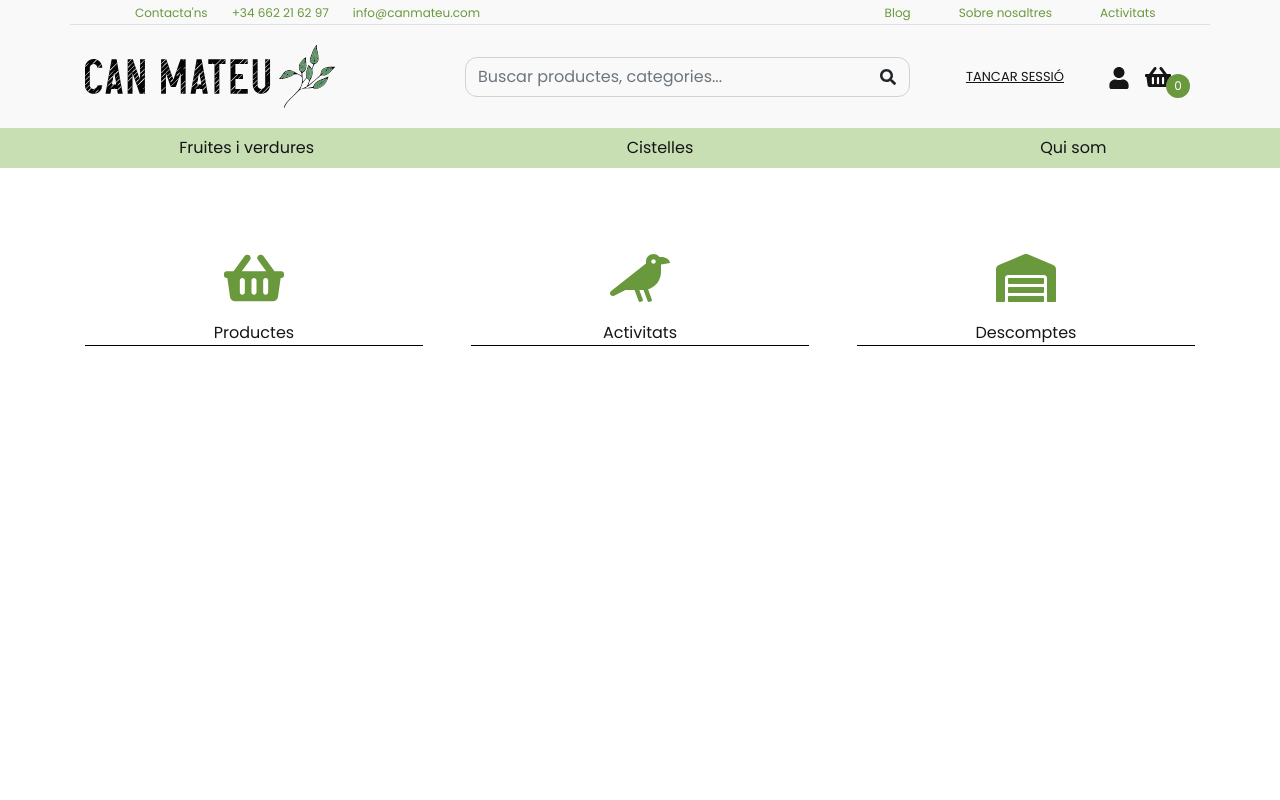
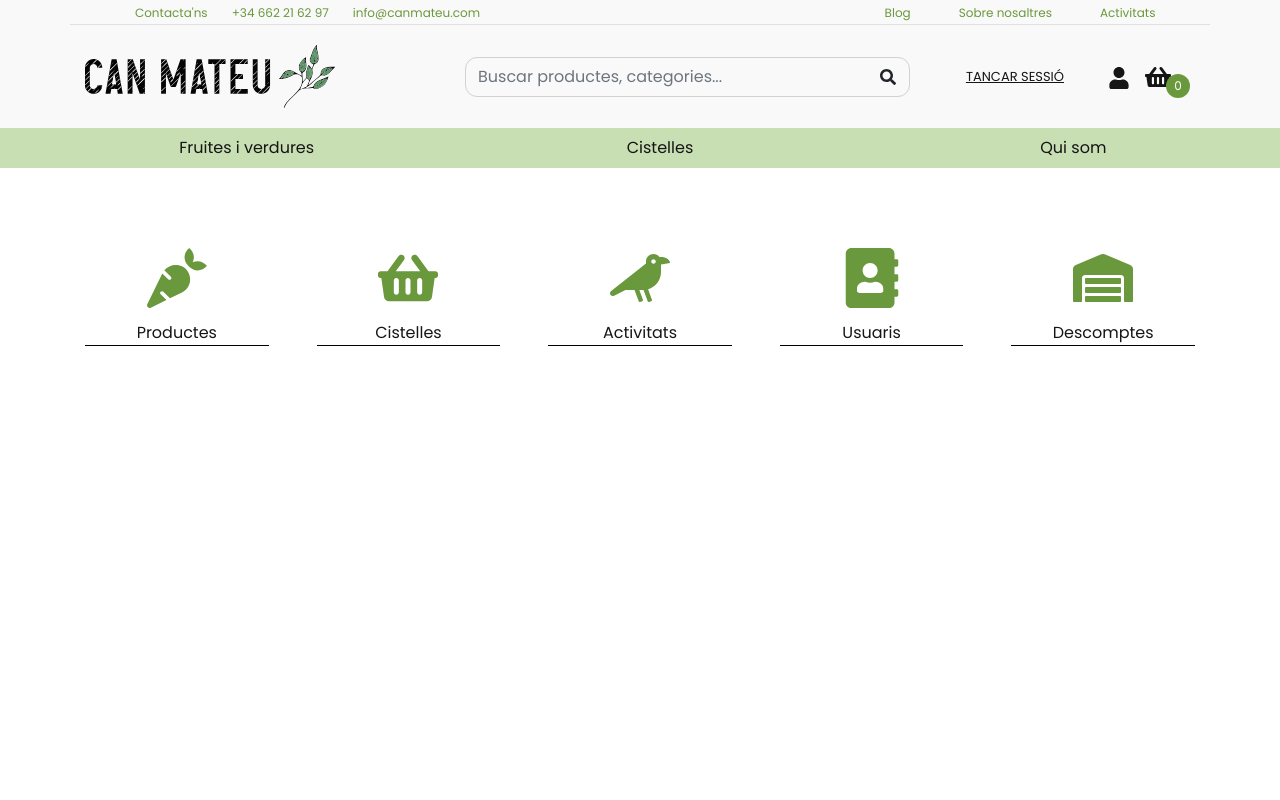
Before and after one commit to SalvadorSC/can-manel-front, a React (Create React App) app: page /administracio in a window 1280 px wide. Shown: the top 800 px of the page. Built offline with nearby package versions, Linux system fonts and the light colour scheme; no server answers; sample sign-in values are in the browser's storage.

Commit message:
pàgines AdminUsersList + AdminBasketList creades i afegides a AdminHomePage

```diff
--- a/src/App.js
+++ b/src/App.js
@@ -27,6 +27,8 @@ import { CartContextProvider } from "./context/CartContextProvider";
 import { ProtectedRoute } from "./componentes/ProtectedRoute/ProtectedRoute";
 import { ScrollToTop } from "./componentes/ScrollToTop/ScrollToTop";
 import { PaymentForm } from "./paginas/paymentForm/PaymentForm";
+import { AdminBasketList } from "./paginas/adminBasketList/AdminBasketList";
+import { AdminUsersList } from "./paginas/adminUsersList/AdminUsersList";
 
 function App() {
   const urlAPI = process.env.REACT_APP_URL_API;
@@ -176,6 +178,16 @@ function App() {
                     <AdminProductList fetchGlobal={fetchGlobal} />
                   </ProtectedRoute>
                 </Route>
+                <Route path="/administracio-cistelles" exact>
+                  <ProtectedRoute>
+                    <AdminBasketList fetchGlobal={fetchGlobal} />
+                  </ProtectedRoute>
+                </Route>
+                <Route path="/administracio-usuaris" exact>
+                  <ProtectedRoute>
+                    <AdminUsersList fetchGlobal={fetchGlobal} />
+                  </ProtectedRoute>
+                </Route>
                 <Route path="/historial-compra" exact>
                   <HistorialCompra />
                 </Route>
--- /dev/null
+++ b/src/paginas/adminBasketList/AdminBasketList.js
@@ -0,0 +1,3 @@
+export const AdminBasketList = () => {
+  return <p>hola</p>;
+};
--- a/src/paginas/adminHomePage/AdminHomePage.js
+++ b/src/paginas/adminHomePage/AdminHomePage.js
@@ -1,5 +1,11 @@
 import "./AdminHomePage.css";
-import { FaShoppingBasket, FaCrow, FaWarehouse } from "react-icons/fa";
+import {
+  FaShoppingBasket,
+  FaCrow,
+  FaWarehouse,
+  FaAddressBook,
+  FaCarrot,
+} from "react-icons/fa";
 import { Link } from "react-router-dom";
 
 export const AdminHomePage = () => {
@@ -15,8 +21,17 @@ export const AdminHomePage = () => {
               to="/administracio-productes"
               className="d-flex flex-column align-items-center"
             >
+              <FaCarrot size={iconsSize} color={iconsColor} />
+              <span>Productes</span>
+            </Link>
+          </li>
+          <li className="task">
+            <Link
+              to="/administracio-cistelles"
+              className="d-flex flex-column align-items-center"
+            >
               <FaShoppingBasket size={iconsSize} color={iconsColor} />
-              <span>Productes</span>
+              <span>Cistelles</span>
             </Link>
           </li>
           <li className="task">
@@ -33,6 +48,15 @@ export const AdminHomePage = () => {
               to="/administracio-productes"
               className="d-flex flex-column align-items-center"
             >
+              <FaAddressBook size={iconsSize} color={iconsColor} />
+              <span>Usuaris</span>
+            </Link>
+          </li>
+          <li className="task">
+            <Link
+              to="/administracio-productes"
+              className="d-flex flex-column align-items-center"
+            >
               <FaWarehouse size={iconsSize} color={iconsColor} />
               <span>Descomptes</span>
             </Link>
--- /dev/null
+++ b/src/paginas/adminUsersList/AdminUsersList.js
@@ -0,0 +1,3 @@
+export const AdminUsersList = () => {
+  return <p>hola</p>;
+};
```
Also changed, not shown: src/paginas/adminBasketList/AdminBasketList.css (added), src/paginas/adminUsersList/AdminUsersList.css (added).
